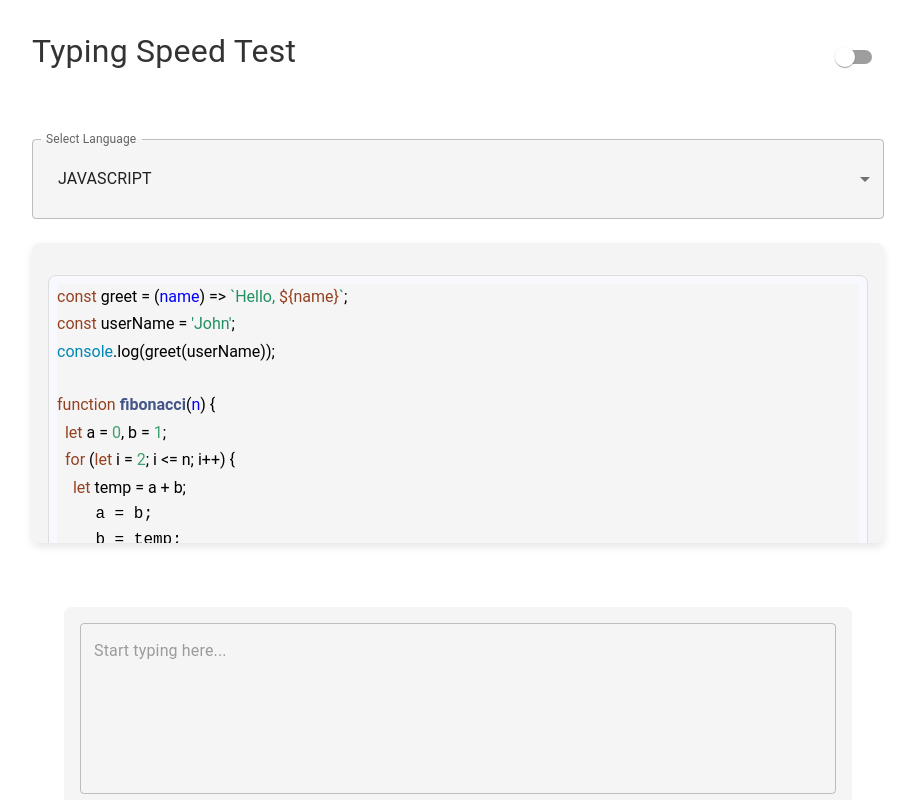
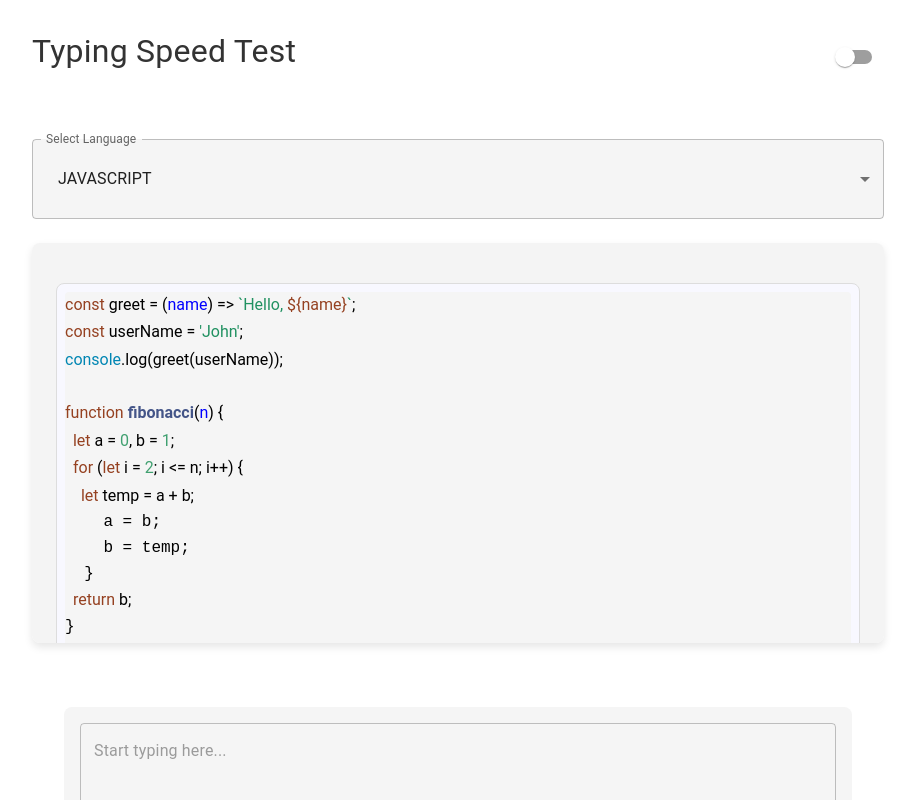
Before and after one commit to ltxstudio/probable-waddle, a React (Vite) app: page / in a window 1280 px wide. Shown: the top 800 px of the page, without its empty margins (182-1097 px from the left). Built offline with nearby package versions, Linux system fonts and the light colour scheme.

Commit message:
Update CodeDisplay.jsx

```diff
--- a/src/components/CodeDisplay.jsx
+++ b/src/components/CodeDisplay.jsx
@@ -10,14 +10,17 @@ const CodeDisplay = ({ snippet, language, theme = "light" }) => {
     <Box
       sx={{
         backgroundColor: theme === "dark" ? "#1e1e1e" : "#f4f4f4", // Background color based on theme
-        p: 2,
+        p: 3,
         borderRadius: 2,
         mb: 3,
         overflow: "auto",
-        maxHeight: { xs: 200, sm: 300 },  // Responsive max-height
+        maxHeight: { xs: 250, sm: 400 },  // Responsive max-height for different screen sizes
+        minHeight: 150, // Minimum height to prevent collapsing
         boxShadow: theme === "dark" ? "0 4px 8px rgba(0, 0, 0, 0.3)" : "0 4px 8px rgba(0, 0, 0, 0.1)", // Light shadow
+        transition: "all 0.3s ease-in-out", // Smooth transition for hover and background color change
         '&:hover': {
           boxShadow: theme === "dark" ? "0 4px 12px rgba(0, 0, 0, 0.5)" : "0 4px 12px rgba(0, 0, 0, 0.2)", // Hover shadow effect
+          transform: "scale(1.02)", // Slight zoom-in effect on hover
         },
       }}
     >
```
